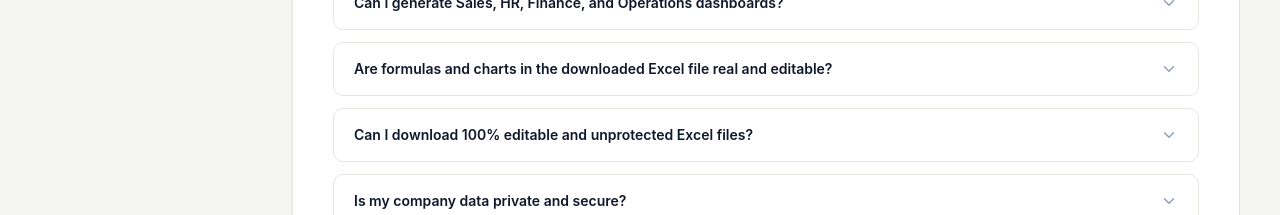
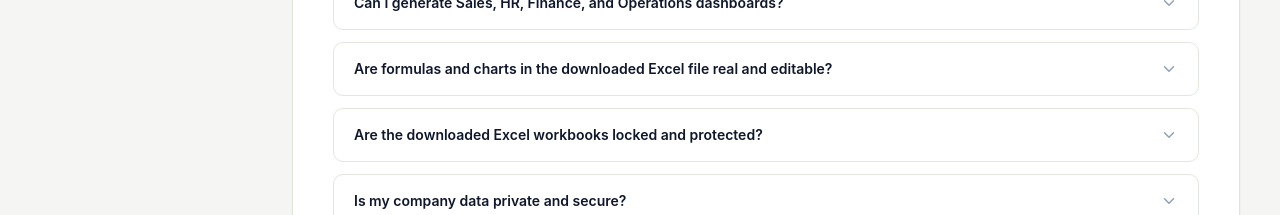
Before and after one commit to sabledattatray/nexusbi-excel-dashboard-generator, a React (Vite) app: page / in a window 1280 px wide. Shown: the part 4340-4555 px from the top of the page. Built offline with nearby package versions, Linux system fonts and the light colour scheme.

Commit message:
fix: enforce complete workbook and worksheet password protection on all downloaded Excel files

```diff
--- a/src/App.tsx
+++ b/src/App.tsx
@@ -178,8 +178,8 @@ export default function App() {
       let blob: Blob;
       let filename: string;
 
-      // Free access period: all downloads are 100% unprotected & editable
-      const shouldBeUnprotected = true;
+      // Completely lock and password-protect the downloaded workbook
+      const shouldBeUnprotected = false;
 
       if (customImportResult) {
         const { exportAdaptiveExcel } = await import('./utils/adaptiveExcelExporter');
--- a/src/components/DownloadSuccessModal.tsx
+++ b/src/components/DownloadSuccessModal.tsx
@@ -8,7 +8,7 @@ import {
   Sparkles,
   BarChart,
   Table,
-  Unlock,
+  Lock,
   ShieldCheck,
 } from 'lucide-react';
 
@@ -101,11 +101,11 @@ export const DownloadSuccessModal: React.FC<DownloadSuccessModalProps> = ({
             </div>
           </div>
 
-          {/* Unlocked File Banner */}
+          {/* Protected File Banner */}
           <div className="p-3.5 rounded-xl bg-emerald-50 border border-emerald-300 flex items-start gap-3 text-emerald-950">
-            <Unlock className="w-4 h-4 text-emerald-600 shrink-0 mt-0.5" />
+            <Lock className="w-4 h-4 text-emerald-700 shrink-0 mt-0.5" />
             <div className="leading-relaxed">
-              <strong className="font-semibold text-emerald-900">100% Free &amp; Fully Unlocked:</strong> All worksheets, formula cells, and chart objects are completely unlocked with zero password restrictions. You can freely edit formulas, modify charts, and customize for your needs.
+              <strong className="font-semibold text-emerald-900">Protected Excel Workbook:</strong> Worksheets, charts, and formula cells are locked with password protection to preserve executive layout and formula integrity. Slicers and filter dropdowns remain interactive.
             </div>
           </div>
 
--- a/src/components/HomePage.tsx
+++ b/src/components/HomePage.tsx
@@ -171,8 +171,8 @@ export const HomePage: React.FC<HomePageProps> = ({
       a: 'Yes! Unlike flat static images or basic CSV exports, all workbooks generated by excel.dattasable.com contain real, native Excel formulas and genuine Excel chart objects. When opened in Microsoft Excel, Google Sheets, or Apple Numbers, all formulas recalculate dynamically upon editing data.',
     },
     {
-      q: 'Can I download 100% editable and unprotected Excel files?',
-      a: 'Yes. All Excel (.xlsx) dashboard downloads are 100% free, fully unprotected, and unrestricted. You can download all 12 ready industry templates and custom file uploads with complete formula and chart editing freedom with zero payment required.',
+      q: 'Are the downloaded Excel workbooks locked and protected?',
+      a: 'Yes. All generated Excel (.xlsx) workbooks are password-protected with airtight worksheet and drawing object locking to preserve layout and formula integrity. Slicers, interactive filter dropdowns, and data navigation remain fully accessible.',
     },
     {
       q: 'Is my company data private and secure?',
@@ -257,7 +257,7 @@ export const HomePage: React.FC<HomePageProps> = ({
               onClick={onDownloadExcel}
               disabled={isDownloading}
               className="inline-flex items-center justify-center gap-2 px-6 py-3.5 rounded-xl bg-gradient-to-r from-emerald-400 via-teal-400 to-emerald-500 hover:from-emerald-300 hover:to-teal-300 text-slate-950 text-sm font-extrabold shadow-lg shadow-emerald-950/40 hover:-translate-y-0.5 active:scale-[0.98] transition-all w-full sm:w-auto cursor-pointer"
-              title="Download Free Unprotected & Editable Excel Dashboard (.xlsx)"
+              title="Download Executive Excel Dashboard (.xlsx)"
             >
               <Download size={17} className="stroke-[2.5]" />
               <span>{isDownloading ? 'Compiling Dashboard…' : 'Download Excel Dashboard'}</span>
--- a/src/components/Navbar.tsx
+++ b/src/components/Navbar.tsx
@@ -370,7 +370,7 @@ export const Navbar: React.FC<NavbarProps> = ({
             className="primary-button"
             onClick={onDownloadExcel}
             disabled={isDownloading}
-            title="Download Full Unprotected Excel Dashboard (.xlsx)"
+            title="Download Executive Excel Dashboard (.xlsx)"
           >
             <Download size={14} />
             <span className="hidden sm:inline">
```
